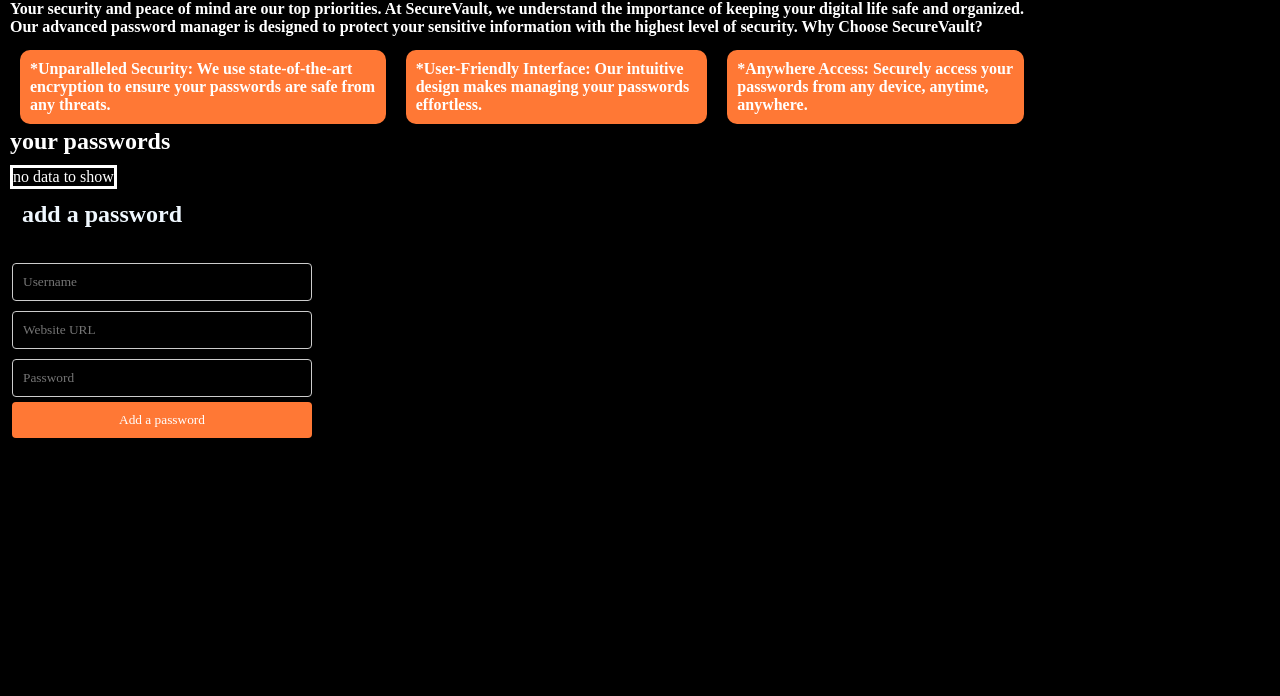
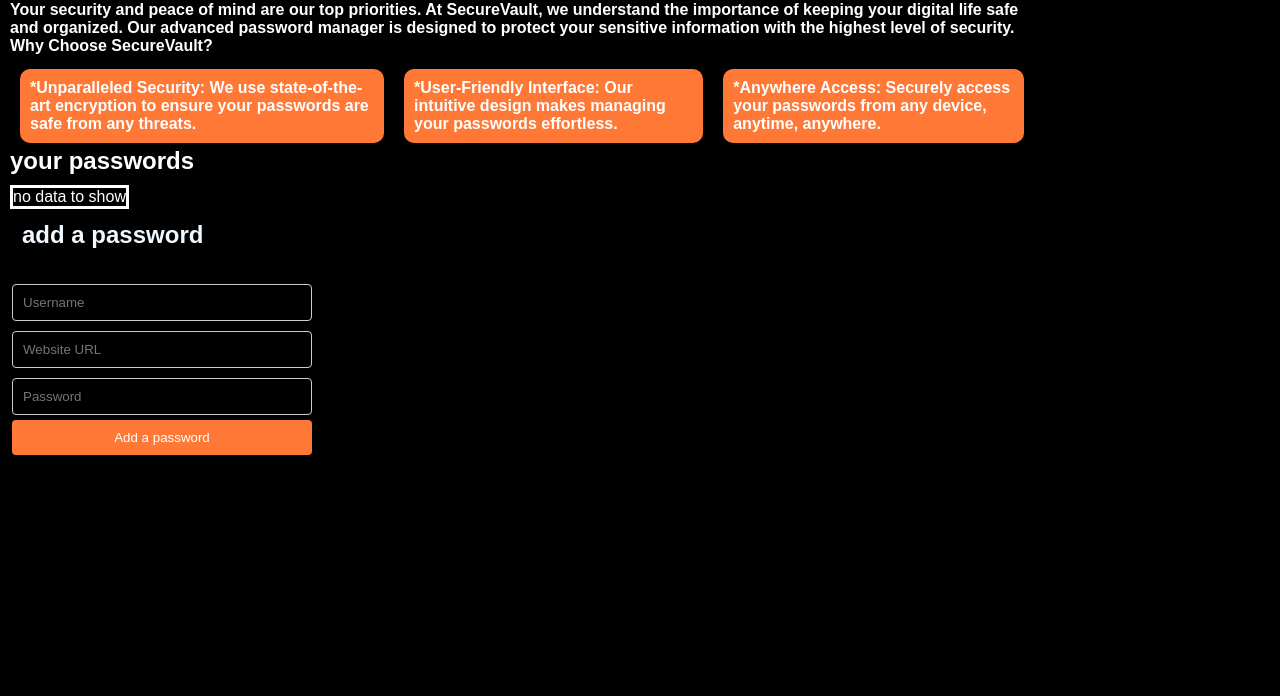
Before and after one commit to yash314314/password-manager, a plain HTML site: page index.html in a window 1280 px wide. Shown: the part 104-800 px from the top of the page. Drawn offline with Linux system fonts and the light colour scheme.

Commit message:
Update index.html

```diff
--- a/index.html
+++ b/index.html
@@ -11,7 +11,7 @@
             padding: 0;
             background-color: rgb(0, 0, 0);
             color: white;
-            font-family: moon flower;
+            font-family:Arial, Helvetica, sans-serif;
         }
         nav{
             background-color: rgb(255, 120, 53 );
```
